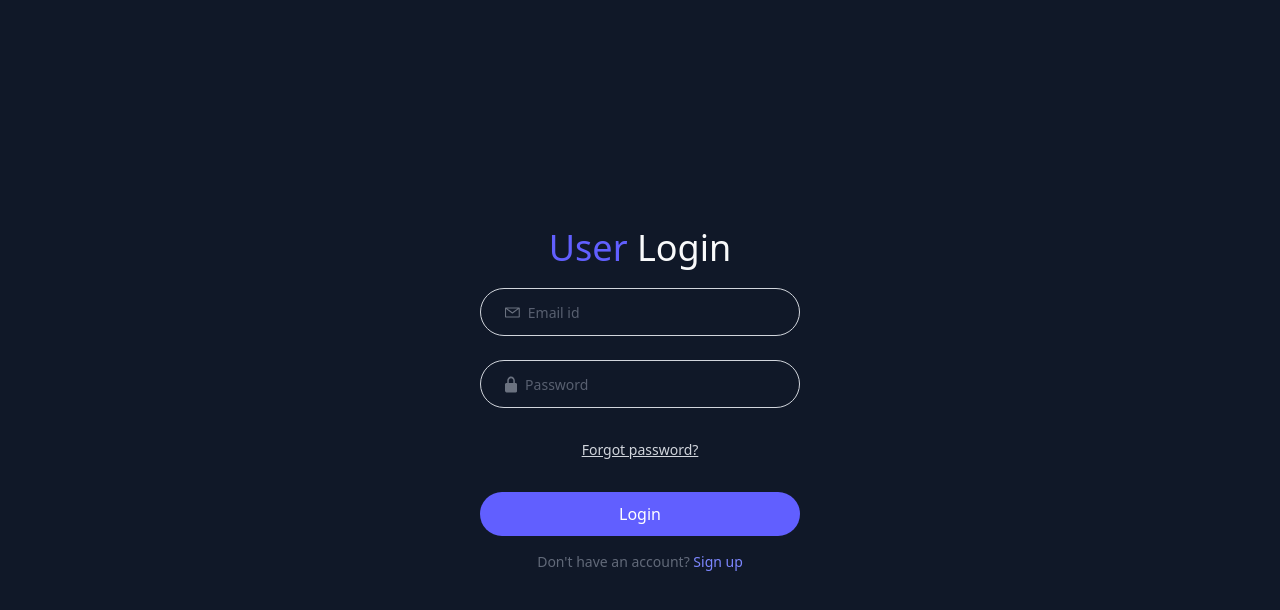
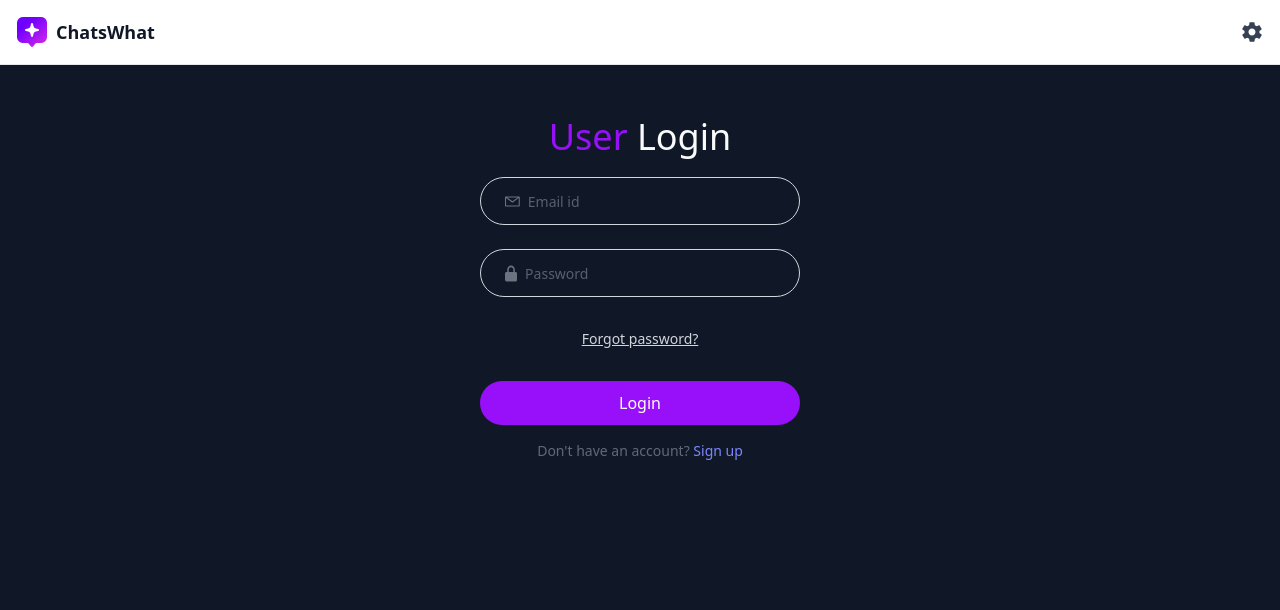
Before and after one commit to PrathameshPowar-dan/ChatsWhat, a React (Vite) app in the folder Frontend/: page /login in a window 1280 px wide. Shown: the top 610 px of the page. Built offline with nearby package versions, Linux system fonts and the light colour scheme; no server answers.

Commit message:
Navbar Done

```diff
--- a/Frontend/src/Api/Auth.js
+++ b/Frontend/src/Api/Auth.js
@@ -44,11 +44,22 @@ export const useAuthStore = create((set) => ({
             set({ authUser: response.data });
         } catch (error) {
             console.log("Error in SignUp:", error);
-            toast.error("Signup failed. Upload Profile Picture and Check details. " );
+            toast.error("Signup failed. Upload Profile Picture and Check details. ");
             set({ authUser: null });
         } finally {
             set({ isSigningUp: false });
         }
+    },
+
+    LogOut: async () => {
+        try {
+            await axiosInstance.post("/user/logout");
+            set({ authUser: null });
+            toast.success("Logout successful!");
+        } catch (error) {
+            console.log("Error in LogOut:", error);
+            toast.error("Logout failed.");
+        }
     }
 
 }));
--- a/Frontend/src/App.jsx
+++ b/Frontend/src/App.jsx
@@ -26,6 +26,7 @@ const App = () => {
 
   return (
     <>
+      <Navbar />
       <Routes>
         <Route path="/" element={authUser ? <HomePage /> : <Navigate to="/login" />} />
         <Route path="/signup" element={!authUser ? <SignUpPage /> : <Navigate to="/" />} />
--- a/Frontend/src/Components/Navbar.jsx
+++ b/Frontend/src/Components/Navbar.jsx
@@ -1,11 +1,98 @@
-import React from 'react'
+import React, { useState } from "react";
+import { Link } from "react-router-dom";
+import { useAuthStore } from "../Api/Auth";
+import { IoMdSettings, IoMdLogOut } from "react-icons/io";
+import { CgProfile } from "react-icons/cg";
+import { HiMenuAlt3 } from "react-icons/hi";
+import { RxCross2 } from "react-icons/rx";
 
 const Navbar = () => {
+  const { LogOut, authUser } = useAuthStore();
+  const [mobileMenuOpen, setMobileMenuOpen] = useState(false);
+
   return (
-    <div>
-      im a NAVBAR
-    </div>
-  )
-}
+    <nav className="bg-white border-b border-gray-200 dark:bg-gray-900 dark:border-gray-800">
+      <div className="max-w-screen-xl flex items-center justify-between mx-auto p-4">
+        {/* Logo */}
+        <Link
+          to="/"
+          className="flex items-center text-lg font-semibold text-gray-900 dark:text-white"
+        >
+          <img className="w-8 h-8 mr-2" src="./chat.png" alt="logo" />
+          ChatsWhat
+        </Link>
 
-export default Navbar
+        {/* Desktop Nav */}
+        <div className="hidden md:flex items-center gap-4">
+          <Link
+            to="/settings"
+            className="text-gray-700 dark:text-gray-300 hover:text-purple-600 dark:hover:text-white"
+            title="Settings"
+          >
+            <IoMdSettings size={24} />
+          </Link>
+
+          {authUser && (
+            <>
+              <Link
+                to="/profile"
+                className="flex justify-center items-center gap-2 px-3 py-1.5 text-sm font-medium bg-purple-600 text-white rounded-lg hover:bg-purple-700 transition"
+              >
+                <CgProfile size={24} />
+              </Link>
+              <button
+                onClick={LogOut}
+                className="text-gray-700 dark:text-gray-300 hover:text-purple-600 dark:hover:text-white"
+                title="Logout"
+              >
+                <IoMdLogOut size={24} color="red" />
+              </button>
+            </>
+          )}
+        </div>
+
+        {/* Mobile Menu Icon */}
+        <div className="md:hidden">
+          <button onClick={() => setMobileMenuOpen(!mobileMenuOpen)}>
+            {mobileMenuOpen ? (
+              <RxCross2 size={26} className="text-gray-700 dark:text-white" />
+            ) : (
+              <HiMenuAlt3 size={26} className="text-gray-700 dark:text-white" />
+            )}
+          </button>
+        </div>
+      </div>
+
+      {/* Mobile Dropdown */}
+      {mobileMenuOpen && (
+        <div className="md:hidden px-4 pb-4 space-y-3 border-t dark:border-gray-700">
+          <Link
+            to="/settings"
+            className="flex items-center mt-3 gap-2 text-gray-700 dark:text-gray-300 hover:text-purple-600 dark:hover:text-white"
+          >
+            <IoMdSettings size={20} /> Settings
+          </Link>
+
+          {authUser && (
+            <>
+              <Link
+                to="/profile"
+                className="flex items-center gap-2 text-gray-700 dark:text-gray-300 hover:text-purple-600 dark:hover:text-white"
+              >
+                <CgProfile size={20} /> Profile
+              </Link>
+              <button
+                onClick={LogOut}
+                className="flex items-center gap-2 text-gray-700 dark:text-gray-300 hover:text-purple-600 dark:hover:text-white"
+              >
+                <IoMdLogOut size={20} /> Logout
+              </button>
+            </>
+          )}
+        </div>
+      )}
+    </nav>
+  );
+};
+
+export default Navbar;
--- a/Frontend/src/Pages/LoginPage.jsx
+++ b/Frontend/src/Pages/LoginPage.jsx
@@ -3,9 +3,9 @@ import React from 'react'
 const LoginPage = () => {
     return (
         <>
-            <div className="w-full h-[100vh] flex flex-col items-center justify-center">
+            <div className="w-full h-[100vh] flex flex-col items-center mt-5 px-6 py-8 mx-auto md:h-screen lg:py-0">
                 <form className="md:w-96 w-80 flex flex-col items-center justify-center dark:bg-gray-800 p-8 rounded-2xl">
-                    <h2 className="text-4xl text-indigo-500 font-medium mb-5">User <span className='text-gray-50'>Login</span></h2>
+                    <h2 className="text-4xl text-purple-600 font-medium mb-5">User <span className='text-gray-50'>Login</span></h2>
 
                     <div className="flex items-center w-full bg-transparent border border-gray-300 h-12 rounded-full overflow-hidden pl-6 gap-2">
                         <svg width="16" height="11" viewBox="0 0 16 11" fill="none" xmlns="http://www.w3.org/2000/svg">
@@ -25,7 +25,7 @@ const LoginPage = () => {
                         <a className="text-sm underline" href="#">Forgot password?</a>
                     </div>
 
-                    <button type="submit" className="mt-8 w-full h-11 rounded-full text-white font-medium bg-indigo-500 hover:opacity-90 transition-opacity">
+                    <button type="submit" className="mt-8 w-full h-11 rounded-full text-white font-medium bg-purple-600 hover:opacity-90 transition-opacity">
                         Login
                     </button>
                     <p className="text-gray-500/90 text-sm mt-4">Don't have an account? <a className="text-indigo-400 hover:underline" href="/signup">Sign up</a></p>
--- a/Frontend/src/Pages/SignUpPage.jsx
+++ b/Frontend/src/Pages/SignUpPage.jsx
@@ -83,14 +83,9 @@ const SignUpPage = () => {
 
   return (
     <section className="bg-gray-50 dark:bg-gray-900 m-0 p-0">
-      <div className="flex flex-col items-center justify-center px-6 py-8 mx-auto md:h-screen lg:py-0">
-        <a href="#" className="flex items-center mb-4 text-2xl font-semibold text-gray-900 dark:text-white">
-          <img className="w-8 h-8 mr-2" src="./chat.png" alt="logo" />
-          ChatsWhat
-        </a>
+      <div className="flex flex-col items-center mt-5 px-6 py-8 mx-auto md:h-screen lg:py-0">
         <div className="w-full bg-white rounded-lg shadow dark:border md:mt-0 sm:max-w-md xl:p-0 dark:bg-gray-800 dark:border-gray-700">
           <div className="p-4 space-y-4 md:space-y-6 sm:p-8">
-
             <form onSubmit={handleSubmit} className="space-y-4 md:space-y-4" action="#">
               <div className="flex justify-center items-center gap-5 mb-4">
                 <h1 className="text-[18px] font-bold leading-tight tracking-tight text-gray-900 md:text-2xl dark:text-white">
```
